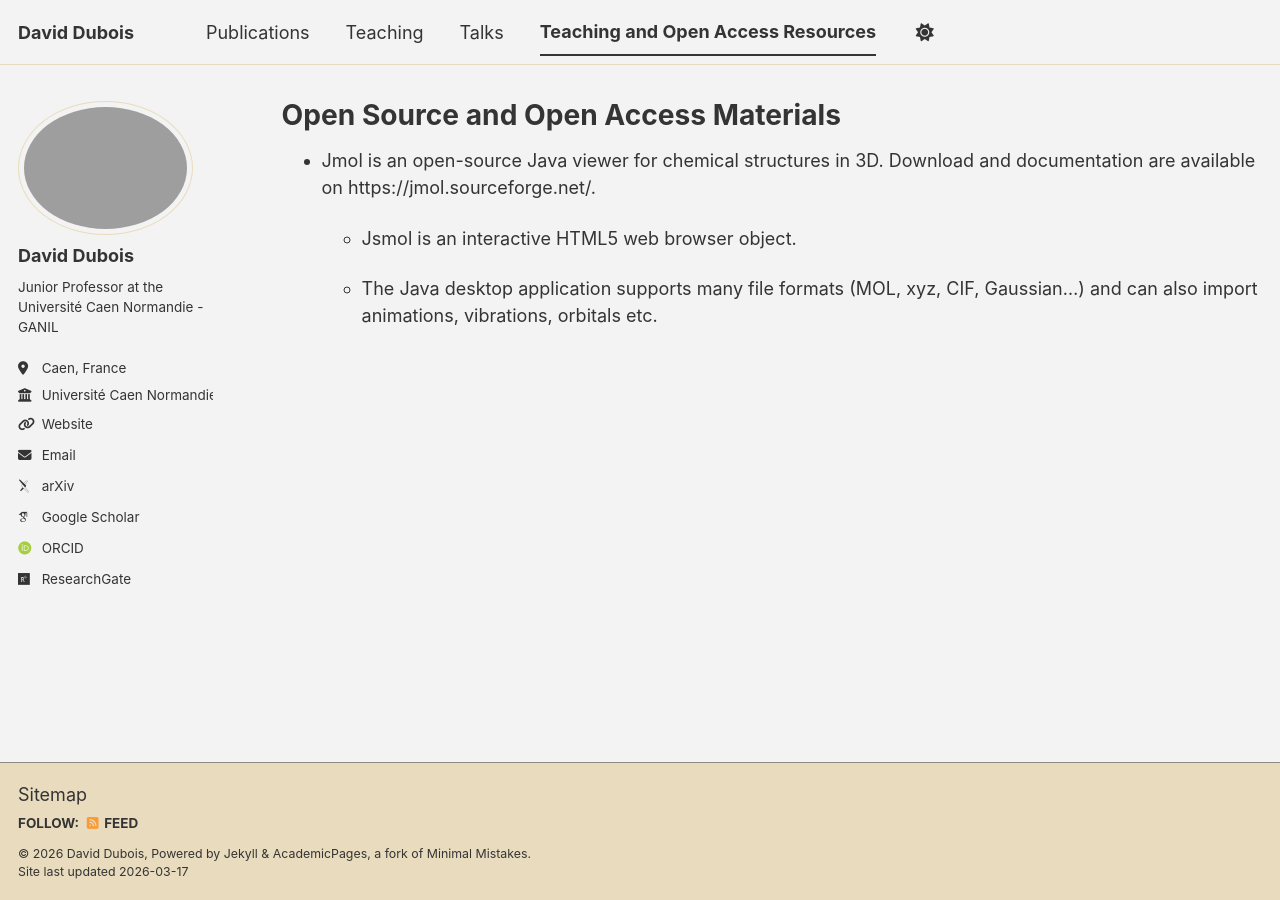
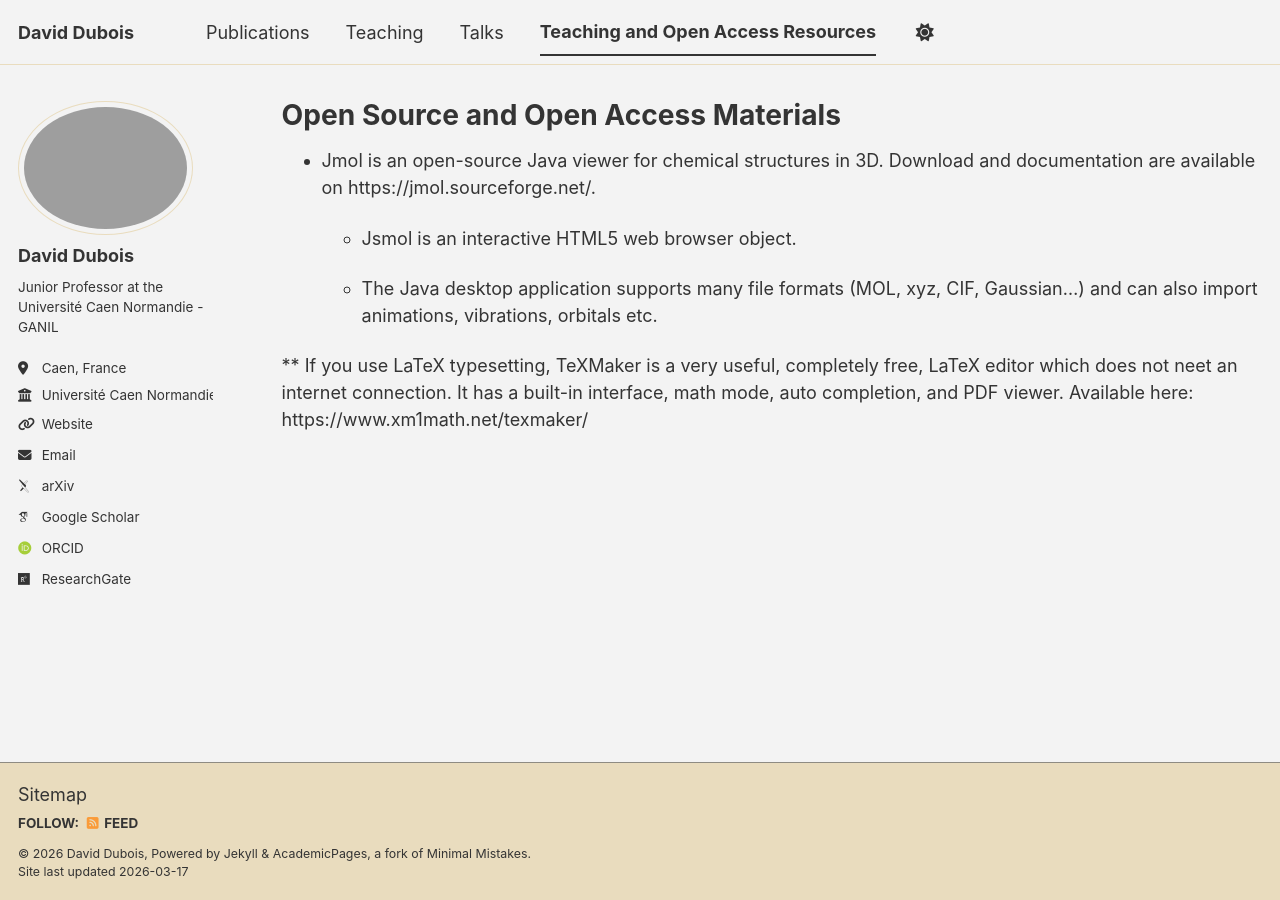
Before and after one commit to daviddubois5/daviddubois, a Jekyll site: the page built from _pages/cv.md, in a window 1280 px wide. Built offline with Jekyll 4.4.1, drawn with Linux system fonts in a browser that asks for light colours; some web fonts are replaced; a script bundle is joined from its source files by our own code; library files that are not in the unit come from our copies.

Commit message:
Update cv.md

```diff
--- a/_pages/cv.md
+++ b/_pages/cv.md
@@ -14,3 +14,6 @@ redirect_from:
   * Jsmol is an interactive HTML5 web browser object.
 
   * The Java desktop application supports many file formats (MOL, xyz, CIF, Gaussian...) and can also import animations, vibrations, orbitals etc.
+
+
+** If you use LaTeX typesetting, TeXMaker is a very useful, completely free, LaTeX editor which does not neet an internet connection.  It has a built-in interface, math mode, auto completion, and PDF viewer. Available here: https://www.xm1math.net/texmaker/
```
